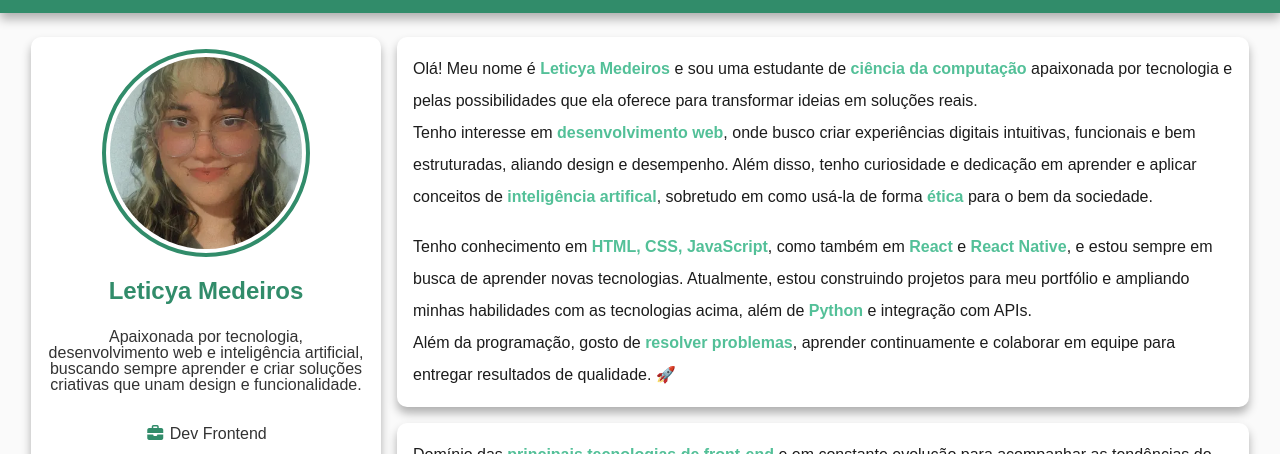
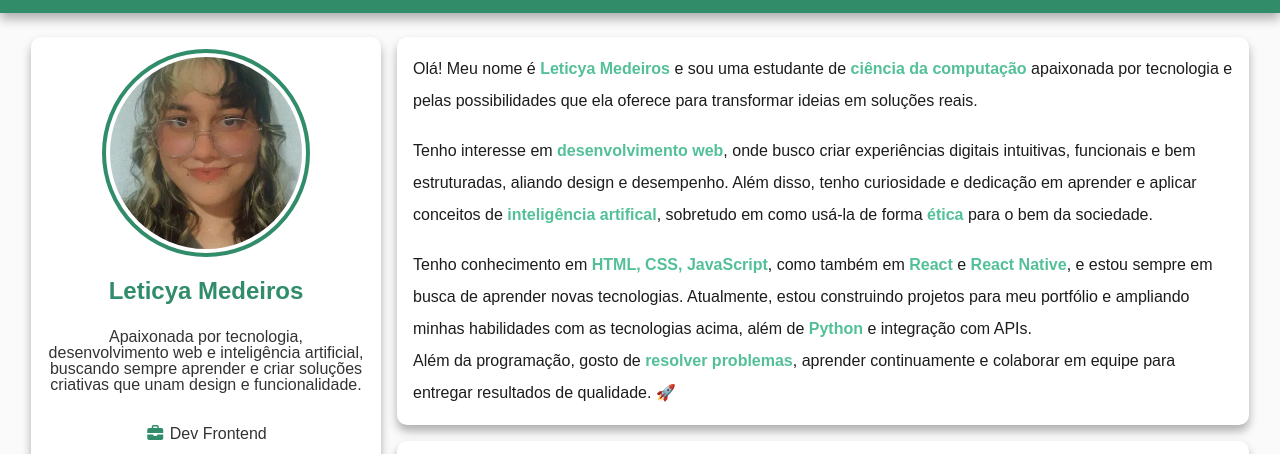
Before and after one commit to lelepton/Portfolio, a plain HTML site: page index.html in a window 1280 px wide. Shown: the part 47-501 px from the top of the page. Drawn offline with Linux system fonts and the light colour scheme.

Commit message:
refactor: modifica o texto de apresentação do html

```diff
--- a/index.html
+++ b/index.html
@@ -54,7 +54,9 @@
                     <strong>ciência da computação</strong> apaixonada por tecnologia
                     <!-- <strong>Desenvolvedora Frontend</strong>  -->
                     e pelas possibilidades que ela oferece para transformar ideias em
-                    soluções reais. <br> Tenho interesse em <strong>desenvolvimento web</strong>,
+                    soluções reais. </p>
+                    <br>
+                    <p>Tenho interesse em <strong>desenvolvimento web</strong>,
                     onde busco criar experiências digitais intuitivas, funcionais e bem estruturadas,
                     aliando design e desempenho. Além disso, tenho curiosidade e dedicação em aprender
                     e aplicar conceitos de <strong>inteligência artifical</strong>, sobretudo em como
```
